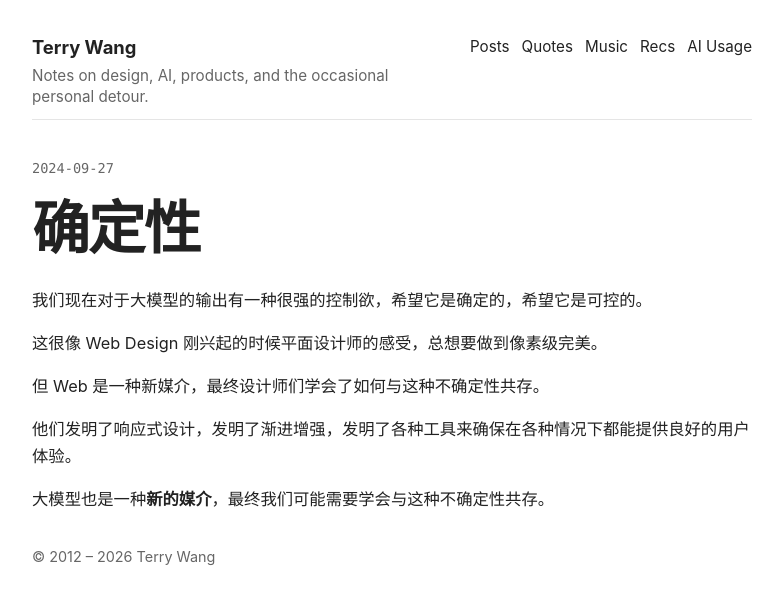
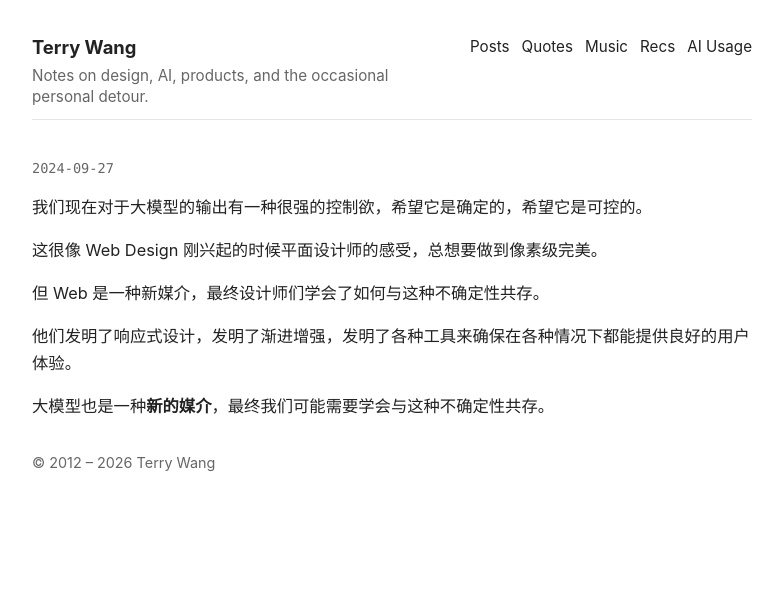
Before and after one commit to lvterry/lvterry.github.io, a Jekyll site: the page built from _posts/2024-09-27-control.md, in a window 1280 px wide. Shown: the top 604 px of the page, without its empty margins (248-1031 px from the left). Built offline with Jekyll 4.4.1, drawn with Linux system fonts in a browser that asks for light colours.

Commit message:
Hide titles for snippet posts

```diff
--- a/_layouts/post.html
+++ b/_layouts/post.html
@@ -13,11 +13,13 @@
     {% include header.html %}
 
     <main class="article-shell">
-      <article class="container post-panel">
+      <article class="container post-panel{% if page.hide_title_in_list %} post-panel--untitled{% endif %}">
         <div class="article-meta-row">
           <span class="article-date">{{ page.date | date: "%Y-%m-%d" }}</span>
         </div>
+        {% unless page.hide_title_in_list %}
         <h1 class="article-title">{{ page.title }}</h1>
+        {% endunless %}
         <div class="post-content {{ page.content_class }}">{{ content }}</div>
         <p class="copyright">&copy; 2012 – 2026 Terry Wang</p>
       </article>
```
